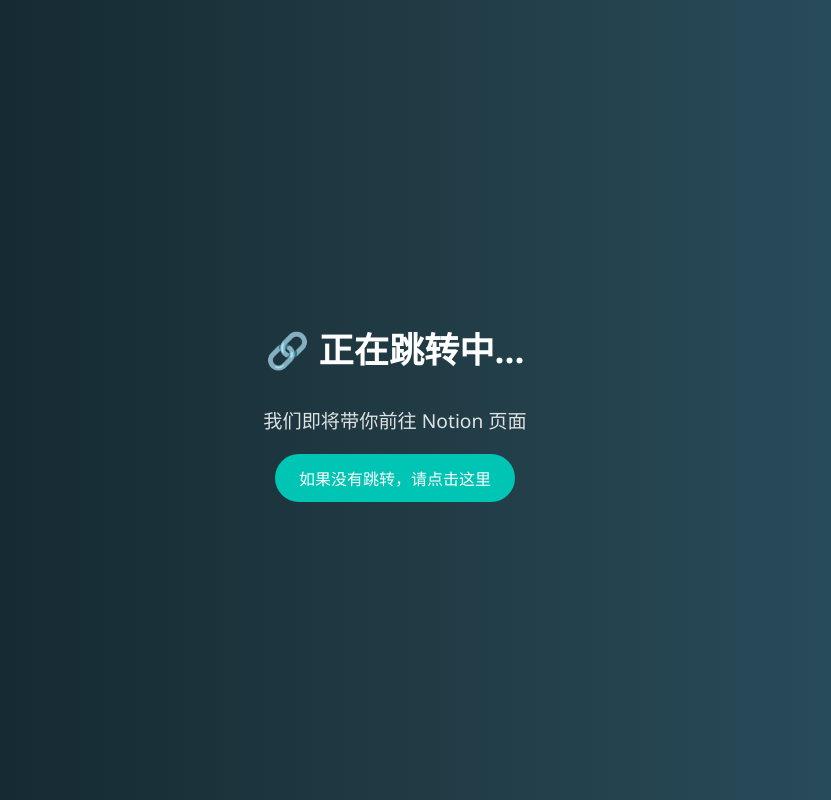
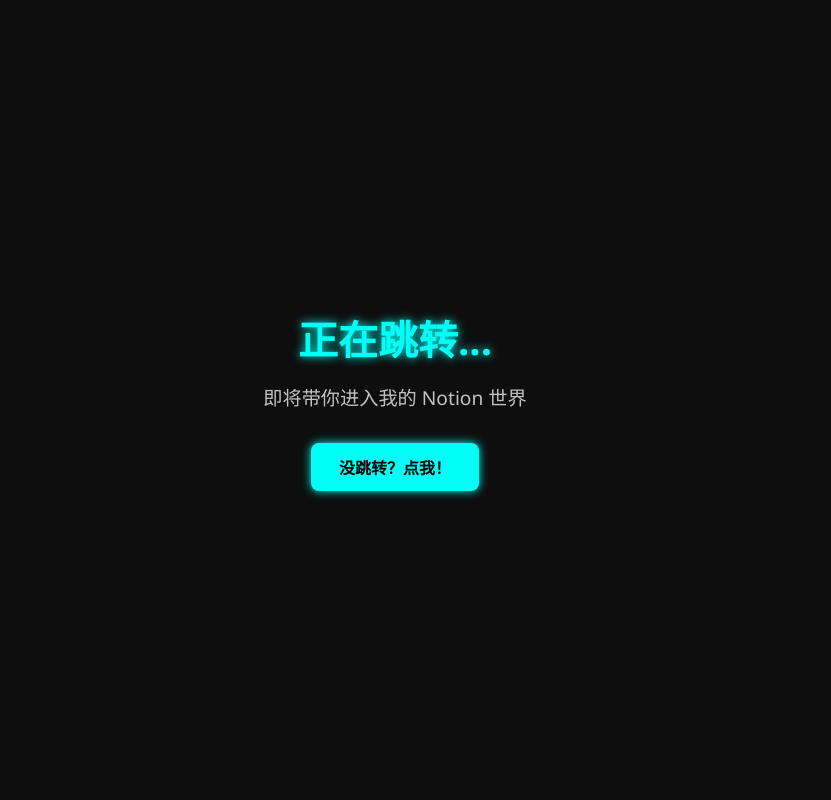
Before and after one commit to damnekko/draws, a plain HTML site: page index.html in a window 1280 px wide. Shown: the whole page, without its empty margins (245-1076 px from the left). Drawn offline with Linux system fonts and the light colour scheme.

Commit message:
Update index.html

```diff
--- a/index.html
+++ b/index.html
@@ -1,66 +1,77 @@
 <!DOCTYPE html>
 <html lang="zh-CN">
 <head>
-  <meta charset="UTF-8">
-  <meta name="viewport" content="width=device-width, initial-scale=1">
-  <title>正在跳转到 Notion 页面...</title>
+  <meta charset="UTF-8" />
+  <meta name="viewport" content="width=device-width, initial-scale=1" />
+  <title>Redirecting...</title>
+
+  <!-- Misskey rel=me 认证 -->
   <link rel="me" href="https://shweet.icu/@theo">
 
+  <!-- 自动跳转 -->
+  <meta http-equiv="refresh" content="3;url=https://killtheo.notion.site/draws">
+
   <style>
-    body {
-      background: linear-gradient(to right, #0f2027, #203a43, #2c5364);
-      color: #ffffff;
+    * {
+      margin: 0;
+      padding: 0;
+      box-sizing: border-box;
+    }
+
+    html, body {
+      height: 100%;
+      background: #0e0e0e;
       font-family: 'Segoe UI', 'Helvetica Neue', sans-serif;
+      color: #f0f0f0;
       display: flex;
+      justify-content: center;
+      align-items: center;
       flex-direction: column;
-      align-items: center;
-      justify-content: center;
-      height: 100vh;
-      margin: 0;
       text-align: center;
     }
 
     h1 {
-      font-size: 2.2em;
+      font-size: 2.5em;
       margin-bottom: 0.4em;
+      color: #00fff7;
+      text-shadow: 0 0 10px #00fff7;
     }
 
     p {
       font-size: 1.2em;
-      margin-bottom: 1em;
-      opacity: 0.85;
+      opacity: 0.8;
     }
 
     .button {
-      background-color: #00c4b4;
-      color: white;
+      margin-top: 2em;
+      padding: 12px 28px;
+      background: #00fff7;
+      color: #000;
       border: none;
-      padding: 12px 24px;
-      border-radius: 30px;
+      border-radius: 8px;
+      font-weight: bold;
+      text-decoration: none;
       font-size: 1em;
-      cursor: pointer;
-      text-decoration: none;
-      transition: background-color 0.3s;
+      box-shadow: 0 0 10px #00fff7;
+      transition: all 0.3s ease-in-out;
     }
 
     .button:hover {
-      background-color: #00a396;
+      transform: scale(1.05);
+      box-shadow: 0 0 15px #00fff7;
     }
 
-    .small {
+    .hint {
+      margin-top: 3em;
       font-size: 0.9em;
-      margin-top: 2em;
-      opacity: 0.6;
+      color: #777;
     }
   </style>
-
-  <meta http-equiv="refresh" content="3;url=https://killtheo.notion.site/draws">
 </head>
 <body>
-  <h1>🔗 正在跳转中...</h1>
-  <p>我们即将带你前往 Notion 页面</p>
-  <a href="https://your-notion-page-here" class="button">如果没有跳转，请点击这里</a>
-
+  <h1>正在跳转...</h1>
+  <p>即将带你进入我的 Notion 世界</p>
+  <a href="https://your-notion-page-here" class="button">没跳转？点我！</a>
 
 </body>
 </html>
```
